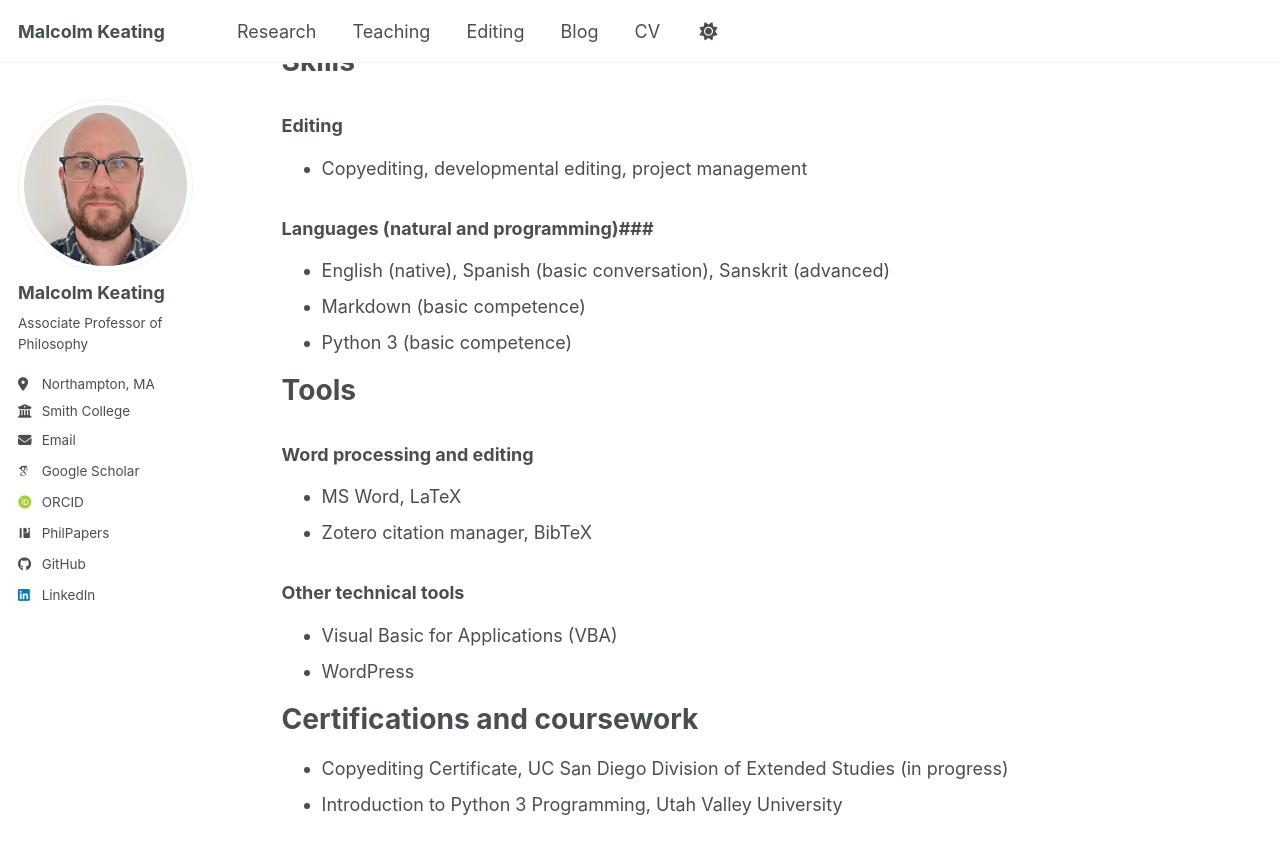
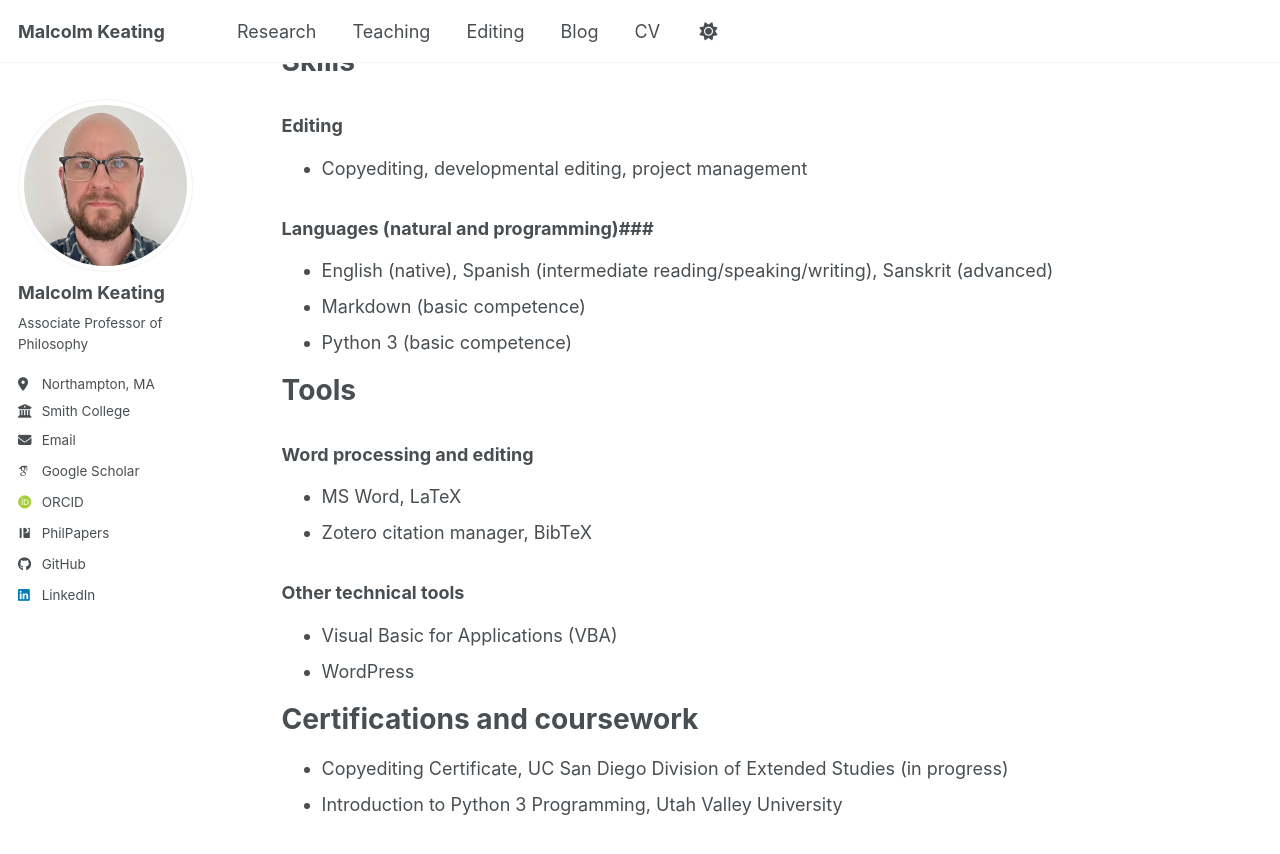
Before and after one commit to malcolmkeating/malcolmkeating.github.io, a Jekyll site: the page built from _pages/editingresume.md, in a window 1280 px wide and 900 px high, scrolled down 1108 px. Shown: the top 854 px of the window. Built offline with Jekyll 4.4.1, drawn with Linux system fonts in a browser that asks for light colours; some web fonts are replaced; a script bundle is joined from its source files by our own code; library files that are not in the unit come from our copies.

Commit message:
Update editingresume.md

```diff
--- a/_pages/editingresume.md
+++ b/_pages/editingresume.md
@@ -39,7 +39,7 @@ Skills
 * Copyediting, developmental editing, project management
 
 ### Languages (natural and programming)###
-* English (native), Spanish (basic conversation), Sanskrit (advanced)
+* English (native), Spanish (intermediate reading/speaking/writing), Sanskrit (advanced)
 * Markdown (basic competence)
 * Python 3 (basic competence)
 
```
